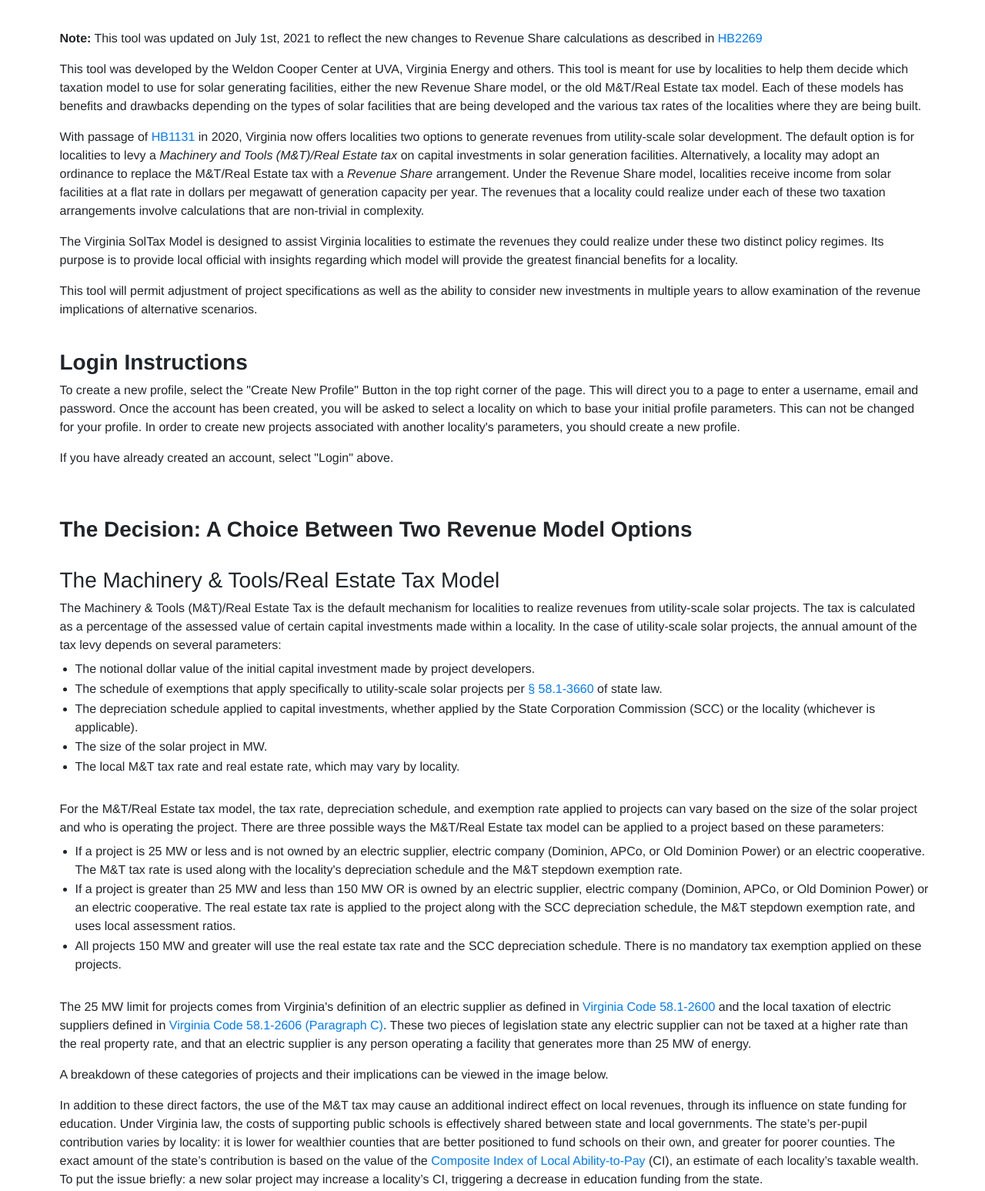
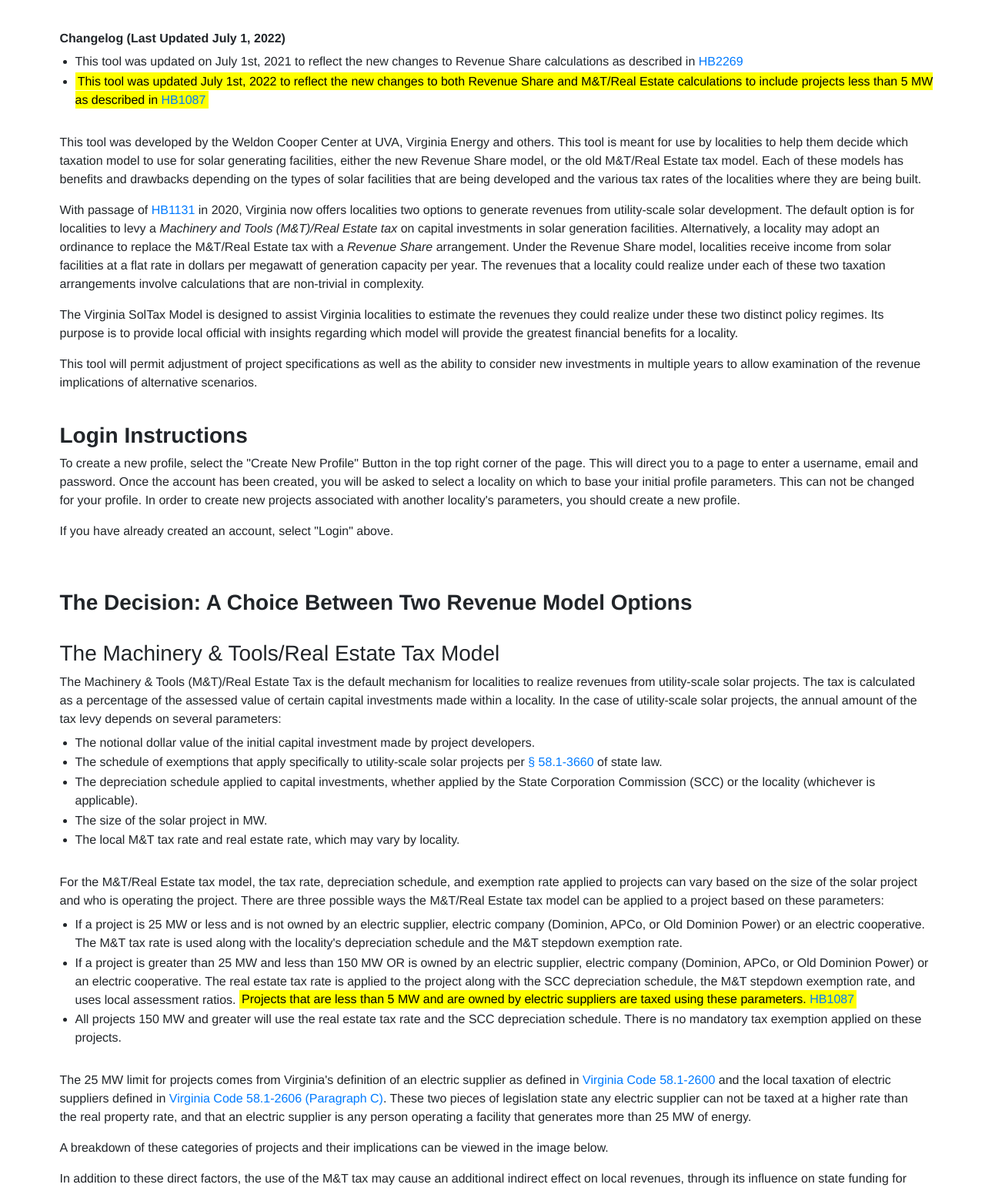
Before and after one commit to coopercenter/sol-tax-webapp, a Django app: page / in a window 1280 px wide. Shown: the part 72-1619 px from the top of the page at 77% size. Run offline with Django 3.2, Linux system fonts and the light colour scheme; some libraries are stand-ins or nearby versions.

Commit message:
Updates for 5 MW inclusion

```diff
--- a/models/templates/index.html
+++ b/models/templates/index.html
@@ -7,9 +7,15 @@ on how the use the product.-->
 {% load static %}
 <div class="container-fluid">
     <div class="model-description">
-        <p><strong>Note:</strong> This tool was updated on July 1st, 2021 to reflect the new changes to Revenue Share calculations as described in
-            <a href="https://lis.virginia.gov/cgi-bin/legp604.exe?ses=212&typ=bil&val=hb2269">HB2269</a>
-        </p>
+        <p><strong>Changelog (Last Updated July 1, 2022)</strong></p>
+        <ul>
+            <li>This tool was updated on July 1st, 2021 to reflect the new changes to Revenue Share calculations as described in
+                <a href="https://lis.virginia.gov/cgi-bin/legp604.exe?ses=212&typ=bil&val=hb2269">HB2269</a></li>
+            <li><mark style="background-color: yellow;">This tool was updated July 1st, 2022 to reflect the new changes to both Revenue Share and M&T/Real Estate calculations to include projects less than 5 MW as described in
+                <a href="https://lis.virginia.gov/cgi-bin/legp604.exe?221+sum+HB1087">HB1087</a></mark>
+            </li>
+        </ul>
+        <br>
         <p>
             This tool was developed by the Weldon Cooper Center at UVA, Virginia Energy and others.
             This tool is meant for use by localities to help them decide which taxation model to use for solar generating
@@ -83,7 +89,7 @@ on how the use the product.-->
                     </li>
                     <li>
                         If a project is greater than 25 MW and less than 150 MW OR is owned by an electric supplier, electric company (Dominion, APCo, or Old Dominion Power) or an electric cooperative. The real estate tax rate is applied to the project along with the SCC
-                        depreciation schedule, the M&T stepdown exemption rate, and uses local assessment ratios. <!-- Add local assessment ratios -->
+                        depreciation schedule, the M&T stepdown exemption rate, and uses local assessment ratios. <mark style="background-color: yellow;">Projects that are less than 5 MW and are owned by electric suppliers are taxed using these parameters. <a href="https://lis.virginia.gov/cgi-bin/legp604.exe?221+sum+HB1087">HB1087</a></mark>
                     </li>
                     <li>
                         All projects 150 MW and greater will use the real estate tax rate and the SCC depreciation schedule. There is no mandatory tax exemption applied on these projects.
@@ -126,7 +132,8 @@ on how the use the product.-->
                     allows a locality to assess a yearly flat rate through ordinance of up to $1400/MW on solar projects
                     built within the jurisdiction. In Spring 2021, <a href="https://lis.virginia.gov/cgi-bin/legp604.exe?ses=212&typ=bil&val=hb2269">HB2269</a>
                     was passed, allowing localities to increase the revenue share rate by 10% every 5 years starting July 1, 2026. The new maximum revenue share rate per MW
-                    for yearly intervals are described in the table below. Adopting this option grants a 100% tax exemption for solar projects in exchange for the revenue share.
+                    for yearly intervals are described in the table below. <mark style="background-color: yellow;">In Spring 2022, <a href="https://lis.virginia.gov/cgi-bin/legp604.exe?221+sum+HB1087">HB1087</a> was passed, permitting localities to apply revenue share rates to solar projects less than 5 MW.</mark>
+                    Adopting this option grants a 100% tax exemption for solar projects in exchange for the revenue share.
                 </p>
                 <img src="{% static "models/rs_rate_table.png" %}" alt="M&T Flowchart" class="rs-table">
             </div>
```
